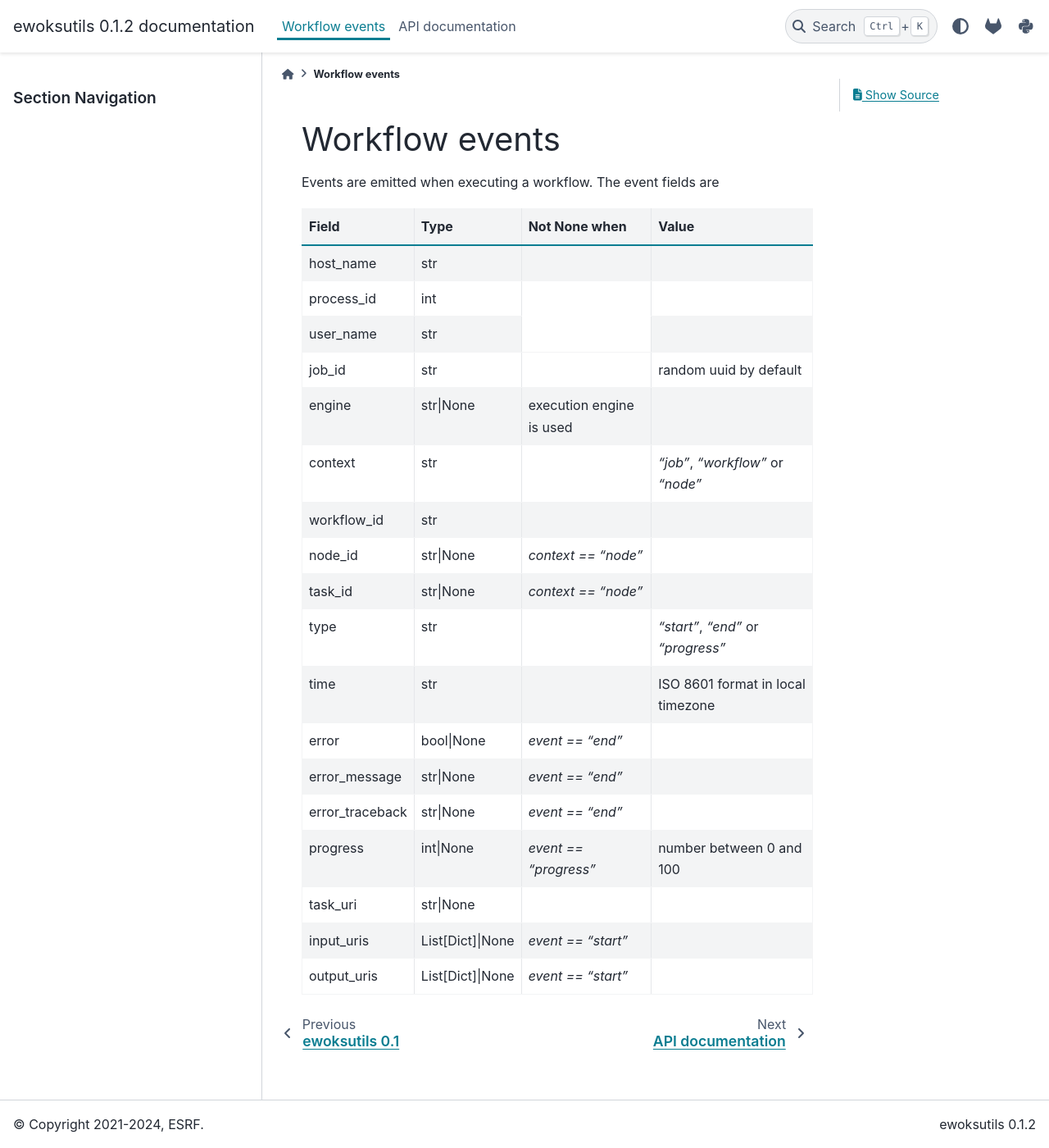
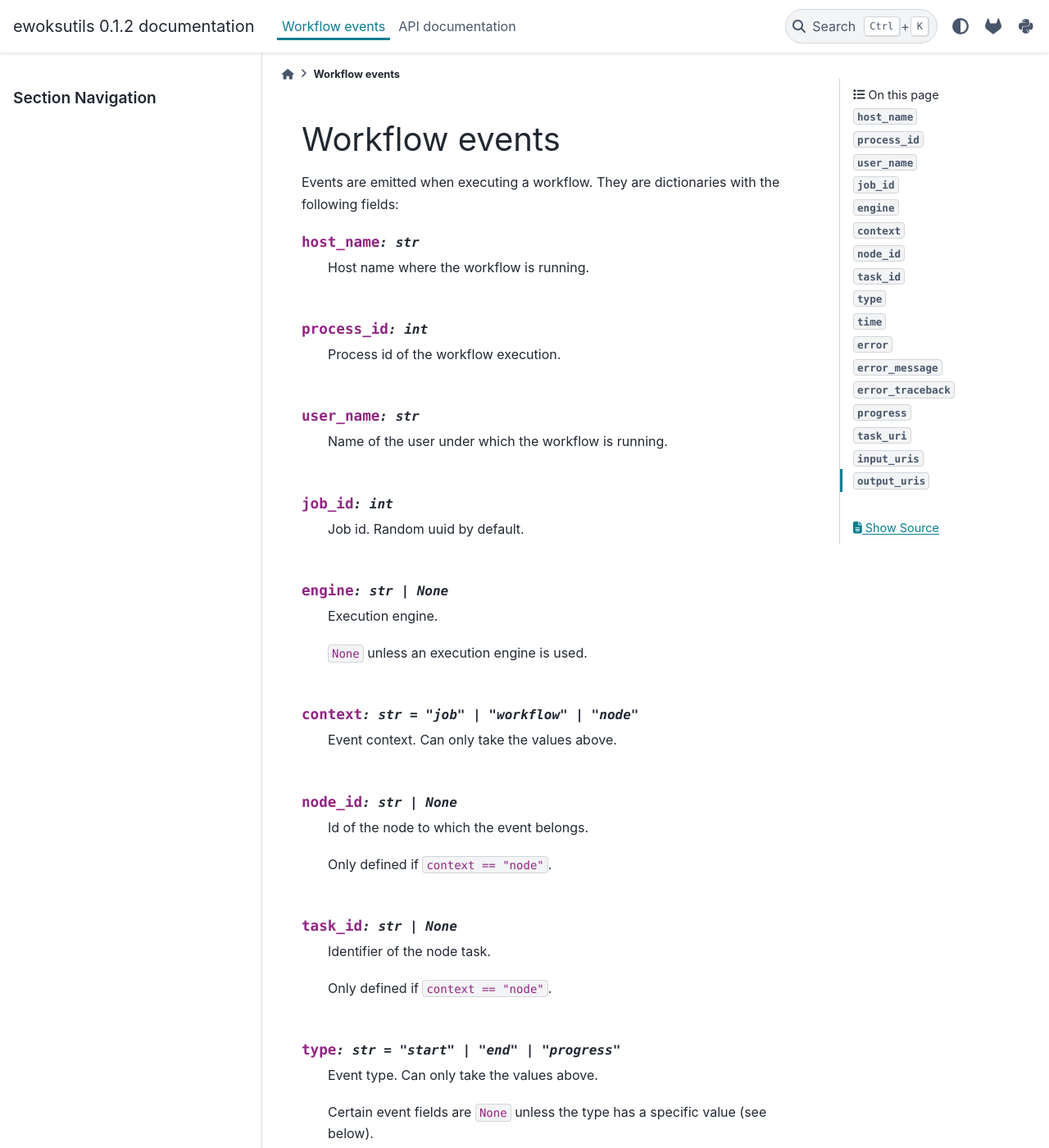
Before and after one commit to ewoks-kit/ewoksutils, a Sphinx documentation site: the page built from doc/events.rst, in a window 1280 px wide and 1400 px high. Shown: the whole window at 82% size. Built offline with Sphinx 7.4.7 and the PyData theme 0.15.4, drawn with Linux system fonts in a browser that asks for light colours; some of the changed text lies outside the part shown.

Commit message:
Rewrite event doc page with .. py:data:: directive

```diff
--- a/doc/events.rst
+++ b/doc/events.rst
@@ -1,44 +1,113 @@
 Workflow events
 ===============
 
-Events are emitted when executing a workflow. The event fields are
+Events are emitted when executing a workflow. They are dictionaries with the following fields:
 
-+------------------+-------------------+--------------------------+-------------------------------------+
-| Field            | Type              | Not None when            | Value                               |
-+==================+===================+==========================+=====================================+
-| host_name        | str               |                          |                                     |
-+------------------+-------------------+--------------------------+-------------------------------------+
-| process_id       | int               |                          |                                     |
-+------------------+-------------------+------------------------  +-------------------------------------+
-| user_name        | str               |                          |                                     |
-+------------------+-------------------+--------------------------+-------------------------------------+
-| job_id           | str               |                          | random uuid by default              |
-+------------------+-------------------+--------------------------+-------------------------------------+
-| engine           | str\|None         | execution engine is used |                                     |
-+------------------+-------------------+--------------------------+-------------------------------------+
-| context          | str               |                          | `"job"`, `"workflow"` or `"node"`   |
-+------------------+-------------------+--------------------------+-------------------------------------+
-| workflow_id      | str               |                          |                                     |
-+------------------+-------------------+--------------------------+-------------------------------------+
-| node_id          | str\|None         | `context == "node"`      |                                     |
-+------------------+-------------------+--------------------------+-------------------------------------+
-| task_id          | str\|None         | `context == "node"`      |                                     |
-+------------------+-------------------+--------------------------+-------------------------------------+
-| type             | str               |                          | `"start"`, `"end"` or `"progress"`  |
-+------------------+-------------------+--------------------------+-------------------------------------+
-| time             | str               |                          | ISO 8601 format in local timezone   |
-+------------------+-------------------+--------------------------+-------------------------------------+
-| error            | bool\|None        | `event == "end"`         |                                     |
-+------------------+-------------------+--------------------------+-------------------------------------+
-| error_message    | str\|None         | `event == "end"`         |                                     |
-+------------------+-------------------+--------------------------+-------------------------------------+
-| error_traceback  | str\|None         | `event == "end"`         |                                     |
-+------------------+-------------------+--------------------------+-------------------------------------+
-| progress         | int\|None         | `event == "progress"`    | number between 0 and 100            |
-+------------------+-------------------+--------------------------+-------------------------------------+
-| task_uri         | str\|None         |                          |                                     |
-+------------------+-------------------+--------------------------+-------------------------------------+
-| input_uris       | List[Dict]\|None  | `event == "start"`       |                                     |
-+------------------+-------------------+--------------------------+-------------------------------------+
-| output_uris      | List[Dict]\|None  | `event == "start"`       |                                     |
-+------------------+-------------------+--------------------------+-------------------------------------+
+.. py:data:: host_name
+    :type: str
+
+    Host name where the workflow is running.
+
+.. py:data:: process_id
+    :type: int
+
+    Process id of the workflow execution.
+
+.. py:data:: user_name
+    :type: str
+
+    Name of the user under which the workflow is running.
+
+.. py:data:: job_id
+    :type: int
+
+    Job id. Random uuid by default.
+
+.. py:data:: engine
+    :type: str | None
+
+    Execution engine.
+
+    ``None`` unless an execution engine is used.
+
+.. py:data:: context
+    :type: str
+    :value: "job" | "workflow" | "node"
+
+    Event context. Can only take the values above.
+
+.. py:data:: node_id
+    :type: str | None
+
+    Id of the node to which the event belongs.
+
+    Only defined if ``context == "node"``.
+
+.. py:data:: task_id
+    :type: str | None
+
+    Identifier of the node task.
+
+    Only defined if ``context == "node"``.
+
+.. py:data:: type
+    :type: str
+    :value: "start" | "end" | "progress"
+
+    Event type. Can only take the values above.
+
+    Certain event fields are ``None`` unless the type has a specific value (see below).
+
+.. py:data:: time
+    :type: str
+
+    Time of event creation. The time is given in ISO 8601 format in local timezone.
+
+.. py:data:: error
+    :type: bool | None
+
+    Flag that tells if an error occurred.
+
+    Only defined if ``type == "end"``.
+
+.. py:data:: error_message
+    :type: str | None
+
+    Message of the error if one occurred.
+
+    Only defined if ``type == "end"``.
+
+.. py:data:: error_traceback
+    :type: str | None
+
+    Traceback of the error if one occurred.
+
+    Only defined if ``type == "end"``.
+
+.. py:data:: progress
+    :type: int | None
+
+    Number between 0 and 100 representing the progress if provided by the task.
+
+    Can only be defined if ``type == "progress"``.
+
+.. py:data:: task_uri
+    :type: str | None
+
+    URI where the task outputs are stored (one URI for all task outputs).
+
+    Only defined if persistence is enabled.
+
+.. py:data:: input_uris
+    :type: list[dict] | None
+
+    URIs where inputs are stored (one URI per input variable).
+
+    Only defined if ``event == "start"``  and persistence is enabled.
+
+.. py:data:: output_uris
+    :type: list[dict] | None
+
+    URIs where the outputs are stored (one URI per output variable).
+
+    Only defined if ``event == "start"`` and persistence is enabled.
```
